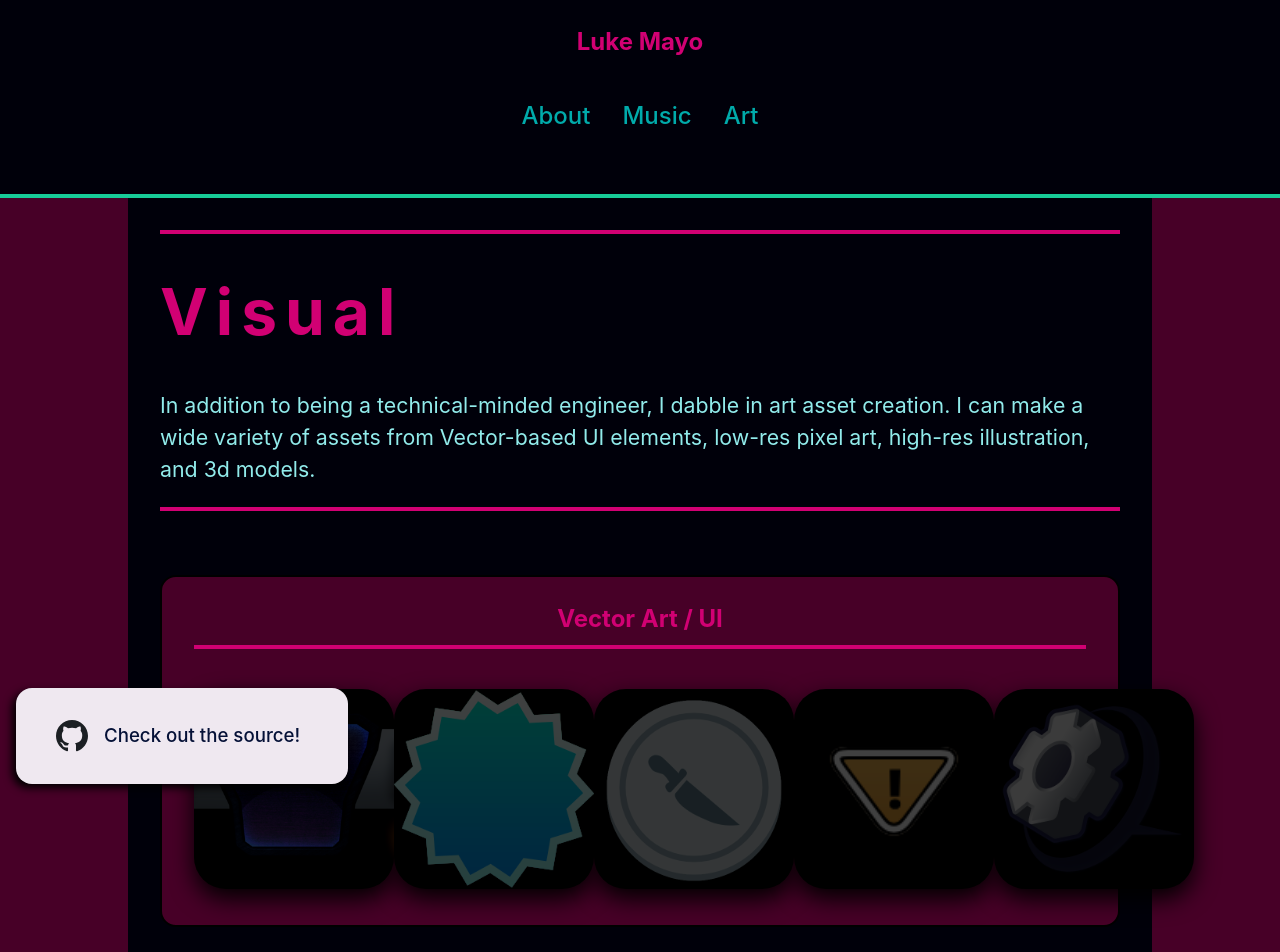
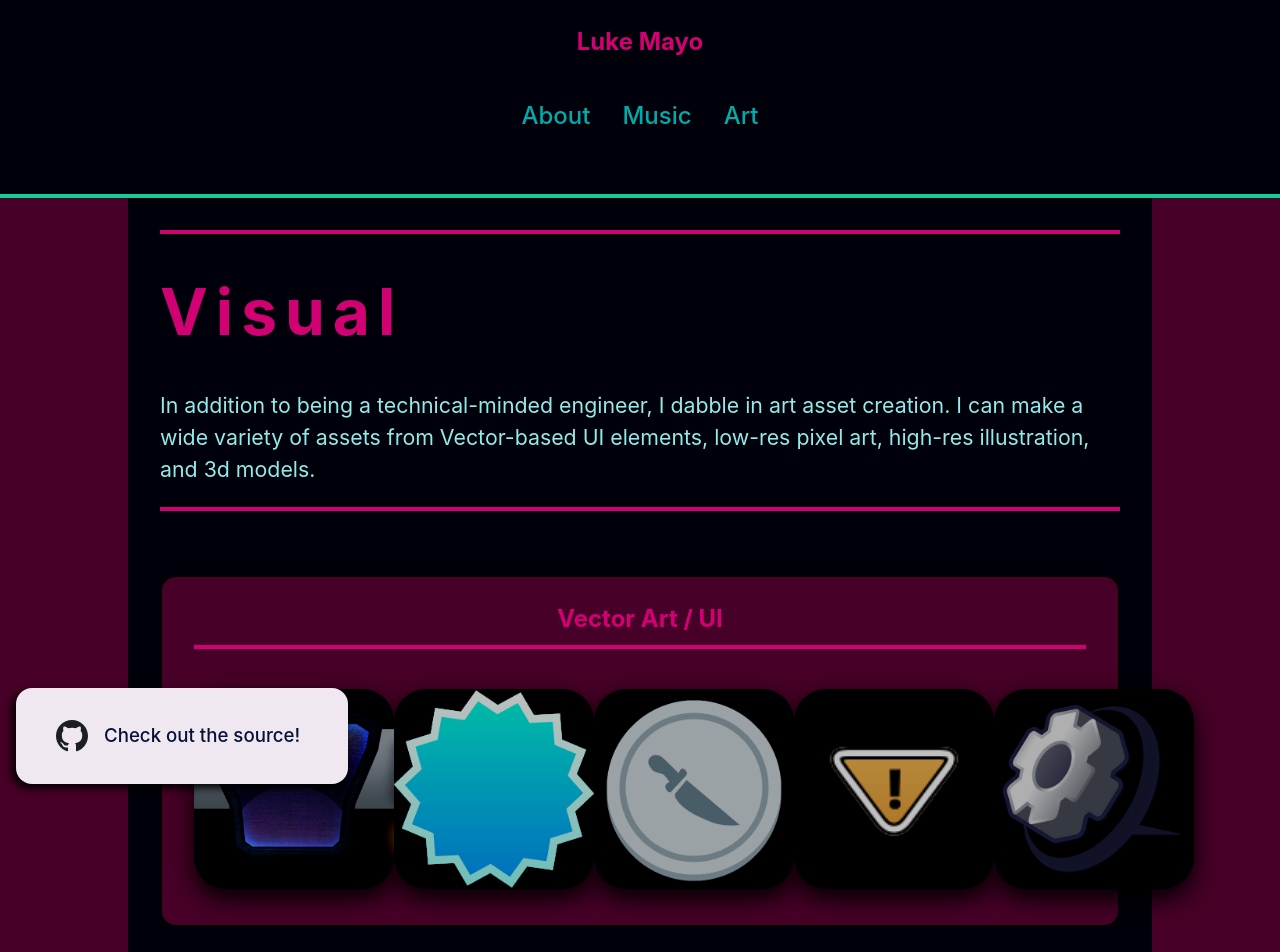
Before and after one commit to meistermayo/portfolio-site, a React (Vite) app in the folder portfolio-site/: page /Art in a window 1280 px wide. Shown: the top 952 px of the page. Built offline with nearby package versions, Linux system fonts and the light colour scheme.

Commit message:
Image Opacity up

```diff
--- a/portfolio-site/src/components/style/ArtImage.css
+++ b/portfolio-site/src/components/style/ArtImage.css
@@ -48,7 +48,7 @@
 
 
 .imageWrapper > .image {
-    opacity: 0.25;
+    opacity: 0.75;
 }
 
 .imageWrapper:hover > .image {
@@ -56,7 +56,7 @@
 }
 
 .imageWrapperMobile > .image {
-    opacity: 0.25;
+    opacity: 0.75;
 }
 
 .imageWrapperMobile:hover > .image {
```
